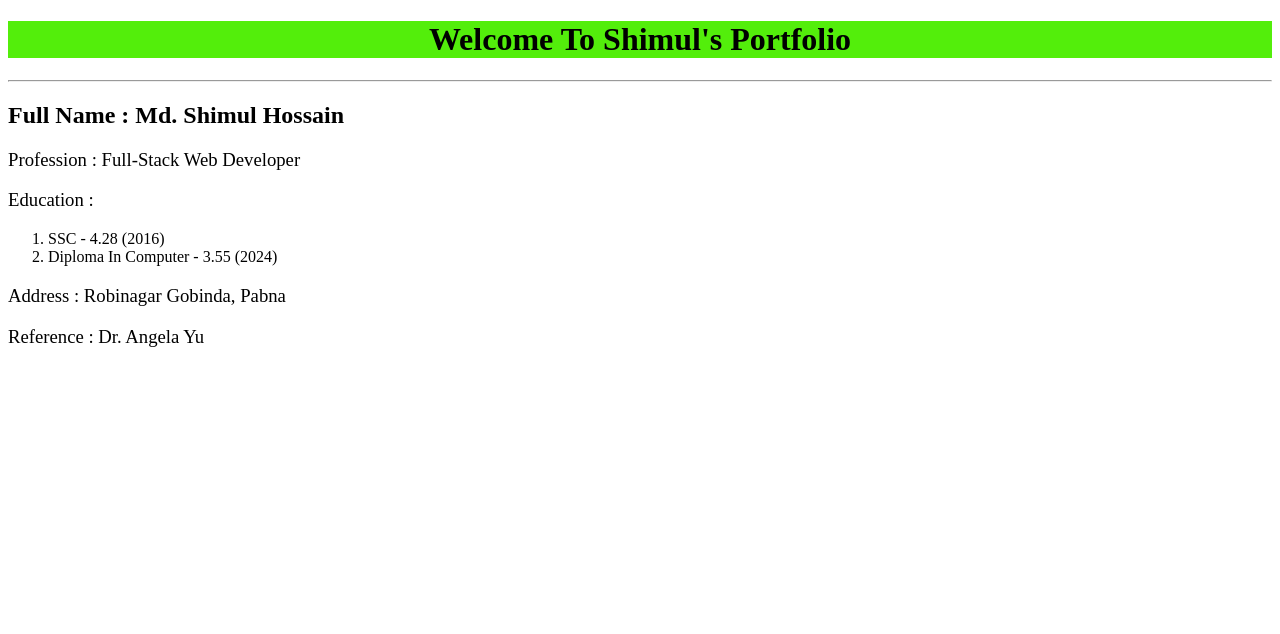
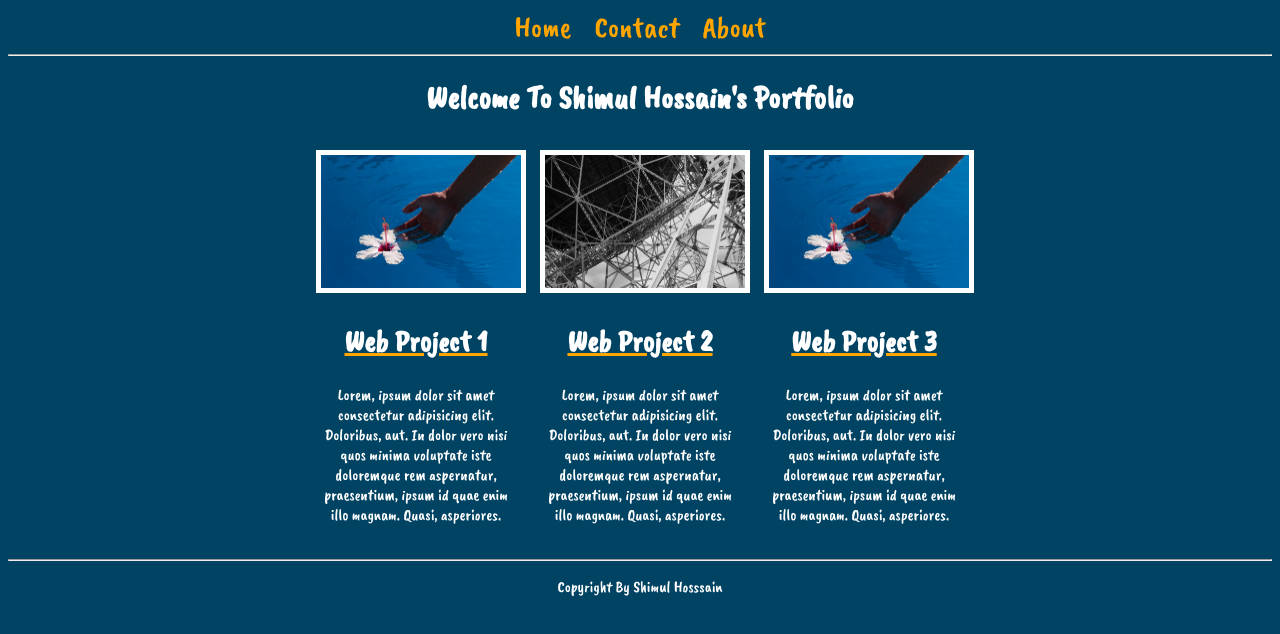
Before and after one commit to shimultechtips/shimul-portfolio, a plain HTML site: page index.html in a window 1280 px wide. Drawn offline with nearby package versions, Linux system fonts and the light colour scheme.

Commit message:
Add files via upload

```diff
--- a/index.html
+++ b/index.html
@@ -3,24 +3,40 @@
 <head>
     <meta charset="UTF-8">
     <meta name="viewport" content="width=device-width, initial-scale=1.0">
-    <link
-    rel="stylesheet"
-    href="./style.css"
-    />
     <title>Shimul's Portfolio</title>
+    <link rel="stylesheet" href="./style.css"/>
+    <link rel="preconnect" href="https://fonts.googleapis.com">
+<link rel="preconnect" href="https://fonts.gstatic.com" crossorigin>
+<link href="https://fonts.googleapis.com/css2?family=Caveat+Brush&display=swap" rel="stylesheet">
 </head>
 <body>
-    <h1>Welcome To Shimul's Portfolio</h1>
-    <hr/>
-    <h2>Full Name : Md. Shimul Hossain</h2>
-    <h3>Profession : Full-Stack Web Developer</h3>
-    <h3>Education :</h3>
-    <ol>
-        <li>SSC - 4.28 (2016)</li>
-        <li>Diploma In Computer - 3.55 (2024)</li>
-    </ol>
-
-    <h3>Address : Robinagar Gobinda, Pabna</h3>
-    <h3>Reference : Dr. Angela Yu</h3>
+    <header>
+        <a class="top-link" href="./index.html">Home</a>
+        <a class="top-link" href="./contact.html">Contact</a>
+        <a class="top-link" href="./about.html">About</a>
+        <hr/>
+    </header>
+    <h1>Welcome To Shimul Hossain's Portfolio</h1>
+    <div class="outer">
+        <div class="inner left">
+            <img src="./assets/images/beautiful.jpg" alt="image1"/>
+            <a href="./index.html"><h2>Web Project 1</h2></a>
+            <p>Lorem, ipsum dolor sit amet consectetur adipisicing elit. Doloribus, aut. In dolor vero nisi quos minima voluptate iste doloremque rem aspernatur, praesentium, ipsum id quae enim illo magnam. Quasi, asperiores.</p>
+        </div>
+        <div class="inner">
+            <img src="./assets/images/construction.jpg" alt="image2"/>
+            <a href="./index.html"><h2>Web Project 2</h2></a>
+            <p>Lorem, ipsum dolor sit amet consectetur adipisicing elit. Doloribus, aut. In dolor vero nisi quos minima voluptate iste doloremque rem aspernatur, praesentium, ipsum id quae enim illo magnam. Quasi, asperiores.</p>
+        </div>
+        <div class="inner right">
+            <img src="./assets/images/beautiful.jpg" alt="image3"/>
+            <a href="./index.html"><h2>Web Project 3</h2></a>
+            <p>Lorem, ipsum dolor sit amet consectetur adipisicing elit. Doloribus, aut. In dolor vero nisi quos minima voluptate iste doloremque rem aspernatur, praesentium, ipsum id quae enim illo magnam. Quasi, asperiores.</p>
+        </div>
+    </div>
+    <hr>
+    <footer>
+        <p>Copyright By Shimul Hosssain</p>
+    </footer>
 </body>
 </html>
--- a/style.css
+++ b/style.css
@@ -1,9 +1,64 @@
-h1{
-    text-align: center;
-    background-color: rgb(83, 238, 11);
-    color: black;
+body {
+  background-color: rgb(0, 67, 99);
+  text-align: center;
+}
+header,
+h1,
+h2,
+p,
+li {
+  color: rgb(255, 255, 255);
+  font-family: "Caveat Brush", cursive;
 }
 
-h3{
-    font-weight: normal;
+li{
+  font-size:25px;
 }
+.top-link {
+  margin: 0px 10px;
+}
+
+ul{
+  list-style:none;
+}
+
+a {
+  font-size: 30px;
+  text-decoration: none;
+  color: orange;
+}
+
+div > a {
+  font-size: 20px;
+  text-decoration: underline;
+  color: orange;
+}
+.outer {
+  margin-top: 10px;
+  width: 100%;
+}
+.inner {
+  display: inline-block;
+  margin: 10px 10px;
+  width: 200px;
+}
+img {
+  width: 200px;
+  border: 5px solid white;
+}
+
+@media (max-width: 700px) {
+  .inner {
+    display: block;
+    width: 95%;
+  }
+  img {
+    width: 100%;
+  }
+  img > p {
+    text-align: justify;
+  }
+  footer {
+    text-align: center;
+  }
+}
```
Also changed, not shown: about.html (added, +32 -0 lines), contact.html (added, +32 -0 lines), assets/images/beautiful.jpg (added), assets/images/construction.jpg (added), assets/images/logo.png (added).
